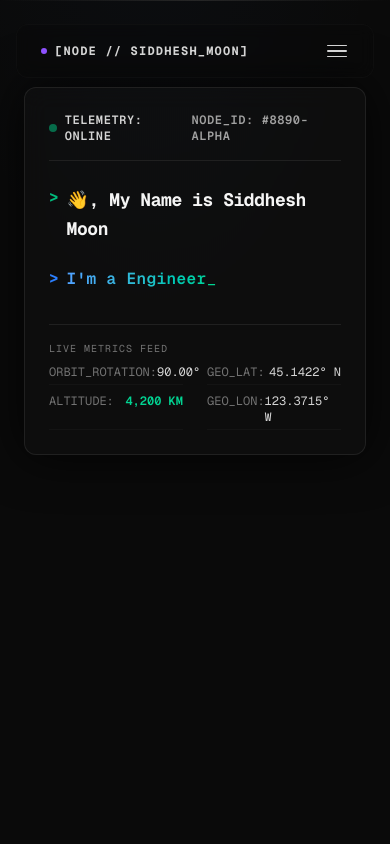
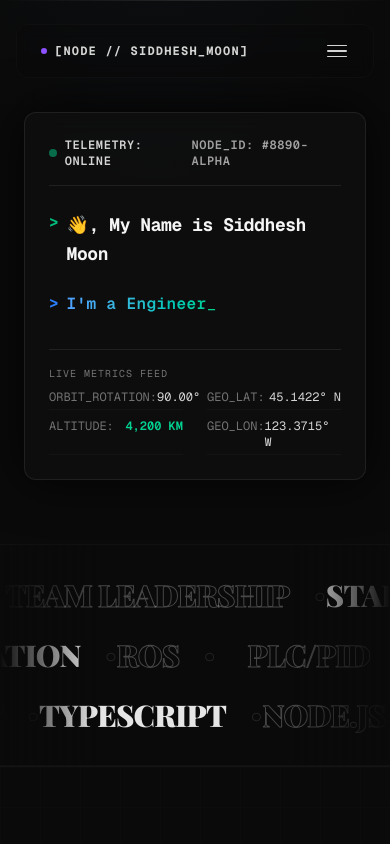
Before and after one commit to moon908/my_port, a Next.js app: page / in a window 390 px wide. Shown: the top 844 px of the page. Built offline with nearby package versions, Linux system fonts and the light colour scheme.

Commit message:
fix(layout): collapse space below hero and lift up skills section on mobile

```diff
--- a/components/Hero.tsx
+++ b/components/Hero.tsx
@@ -69,7 +69,7 @@ export default function Home() {
     }, []);
 
     return (
-        <main id="hero" className="min-h-screen w-full bg-neutral-950 text-neutral-100 font-jetbrains selection:bg-blue-500/30 selection:text-blue-200 relative flex flex-col justify-center items-center overflow-x-hidden pt-20">
+        <main id="hero" className="min-h-[auto] lg:min-h-screen w-full bg-neutral-950 text-neutral-100 font-jetbrains selection:bg-blue-500/30 selection:text-blue-200 relative flex flex-col justify-center items-center overflow-x-hidden pt-28 pb-16 lg:pt-20 lg:pb-0">
             {/* 3D Earth Background canvas - absolute and z-0 */}
             <div className="reveal reveal-scale absolute inset-y-0 left-0 w-full lg:w-[145%] z-0 overflow-hidden hidden lg:block" style={{ transitionDuration: "1500ms" }}>
                 <EarthGlobe />
@@ -141,7 +141,7 @@ export default function Home() {
                     </div>
 
                     {/* Right Column: Centered 3D Globe placeholder - pointer-events-none to let dragging pass through */}
-                    <div className="lg:col-span-6 relative w-full h-[350px] sm:h-[450px] lg:h-[550px] flex items-center justify-center pointer-events-none">
+                    <div className="hidden lg:flex lg:col-span-6 relative w-full lg:h-[550px] items-center justify-center pointer-events-none">
                         {/* Empty space that allows click-through to the Earth behind it */}
                     </div>
 
```
